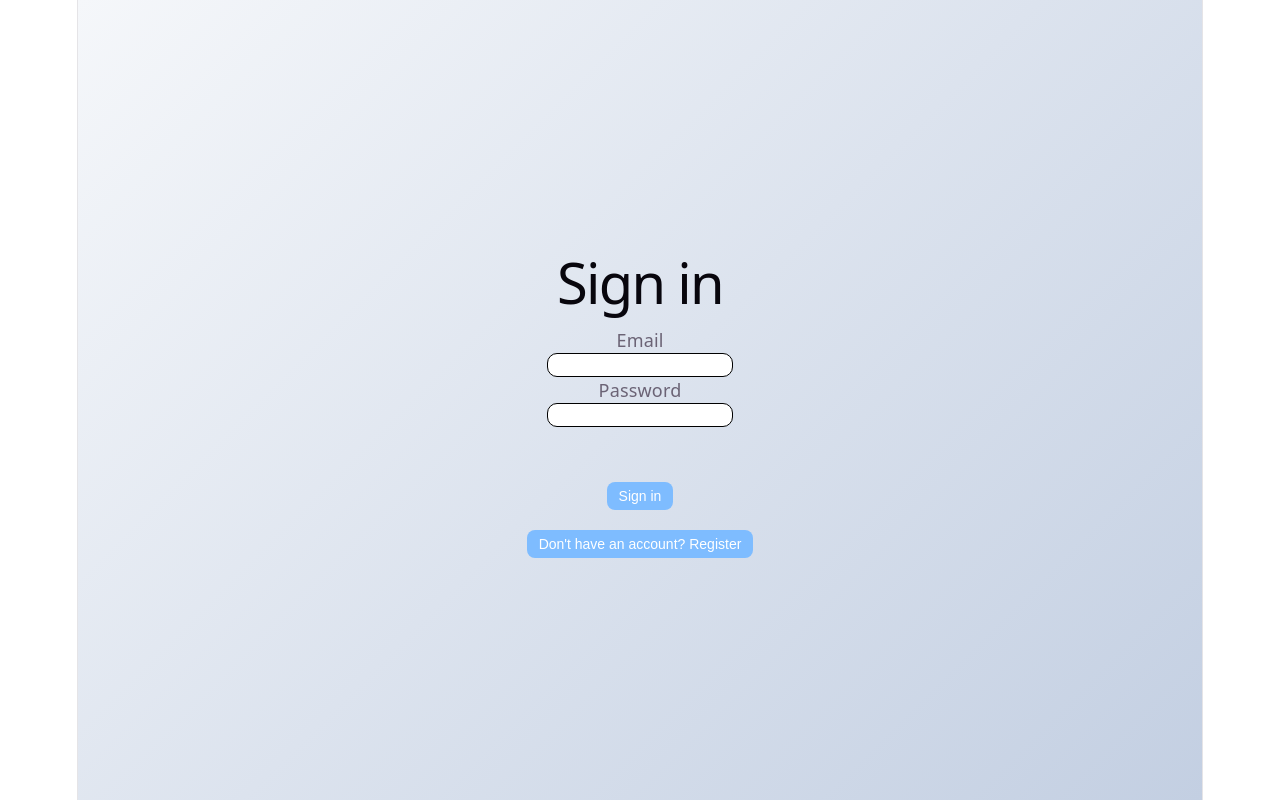
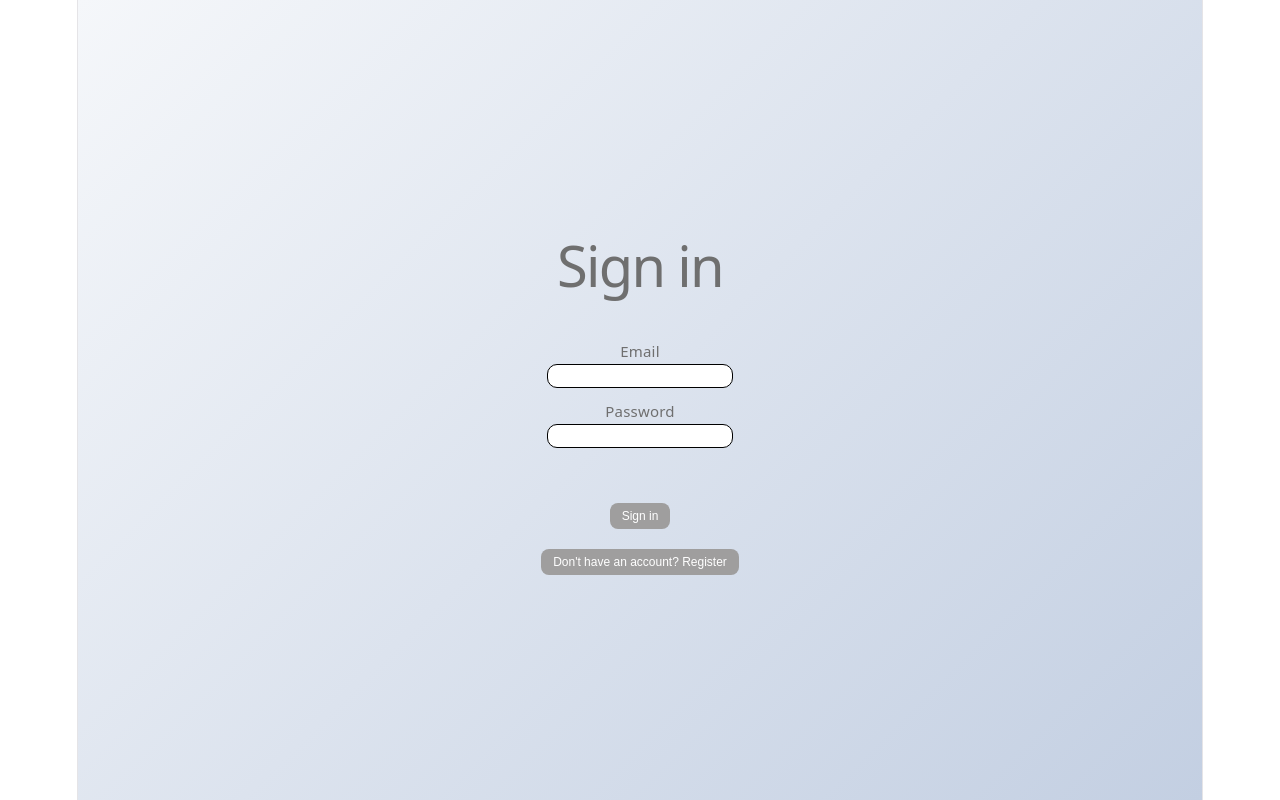
Before and after one commit to bumbens/weighttracker, a React (Vite) app in the folder weighttracker-frontend/: page / in a window 1280 px wide. Built offline with nearby package versions, Linux system fonts and the light colour scheme; no server answers.

Commit message:
Update login and registration styles

```diff
--- a/weighttracker-frontend/src/components/css/LoginPage.module.css
+++ b/weighttracker-frontend/src/components/css/LoginPage.module.css
@@ -5,6 +5,11 @@
     justify-content: center;
     align-items: center;
     background: linear-gradient(135deg, #f5f7fa 0%, #c3cfe2 100%);
+}
+
+h1 {
+    margin-bottom: 50px;
+    color: #6f6f6f;
 }
 
 .buttonContainer {
@@ -19,13 +24,19 @@ button {
     padding: 6px 12px;
     border: none;
     border-radius: 8px;
-    background-color: #7ebcff;
+    background-color: #9f9e9e;
     color: white;
     cursor: pointer;
-    font-size: 14px;
+    font-size: 12px;
     margin: 5px;
 }
 
 button:hover {
-    background-color: #72a7dd;
+    background-color: #797979;
 }
+
+label {
+    margin-top: 10px;
+    color: #6f6f6f;
+    font-size: smaller;
+}
--- a/weighttracker-frontend/src/components/css/Registration.module.css
+++ b/weighttracker-frontend/src/components/css/Registration.module.css
@@ -5,7 +5,6 @@
     justify-content: center;
     align-items: center;
     background: linear-gradient(135deg, #f5f7fa 0%, #c3cfe2 100%);
-    font-size: smaller;
 }
 
 .button {
@@ -27,3 +26,9 @@ button {
 button:hover {
     background-color: #72a7dd;
 }
+
+label {
+    margin-top: 10px;
+    color: #6f6f6f;
+    font-size: smaller;
+}
```
